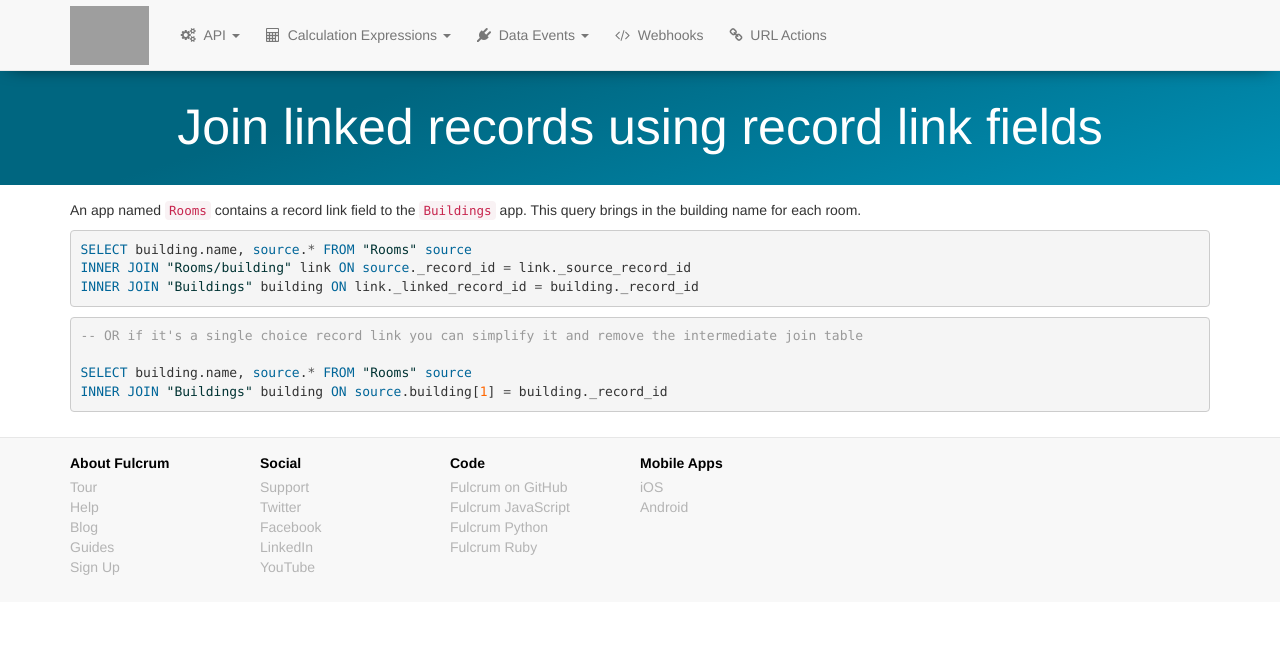
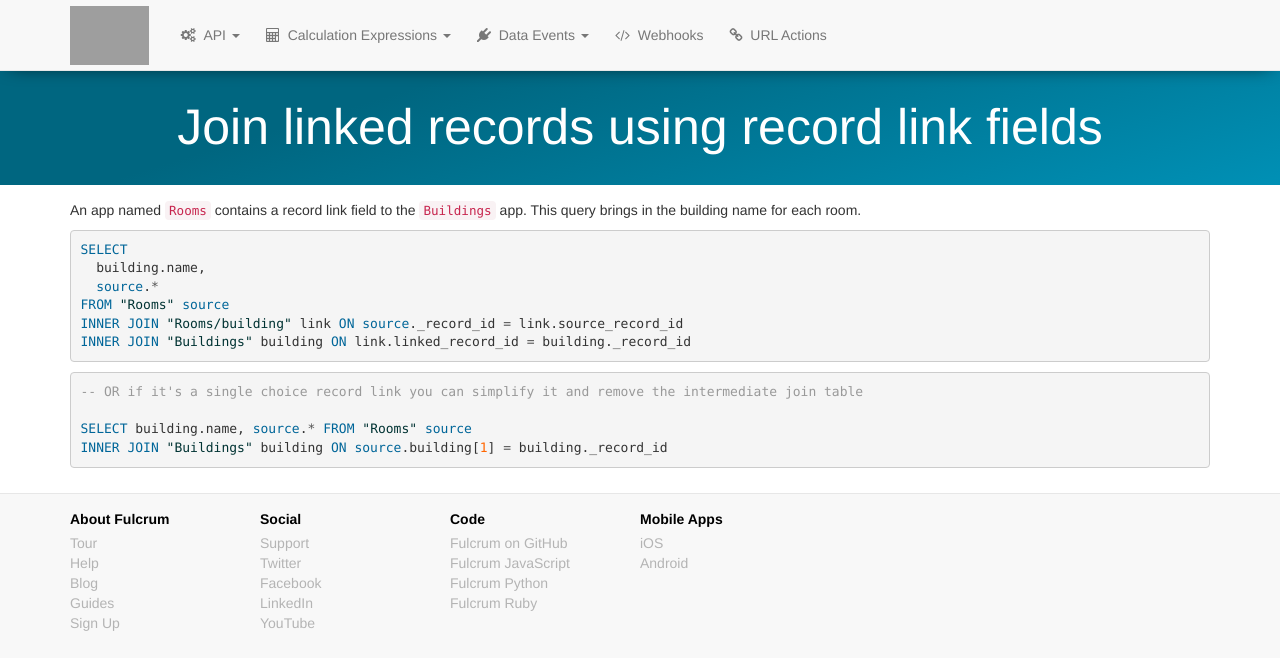
Before and after one commit to rylincoln/developer.fulcrumapp.com, a Jekyll site: the page built from _query-api-examples/join-using-record-link.md, in a window 1280 px wide. Shown: the top 670 px of the page. Built offline with Jekyll 4.4.1, drawn with Linux system fonts in a browser that asks for light colours; nearby versions of some CDN libraries; grey boxes are pictures that could not be loaded.

````diff
--- a/_query-api-examples/join-using-record-link.md
+++ b/_query-api-examples/join-using-record-link.md
@@ -9,9 +9,12 @@ tags:
 An app named `Rooms` contains a record link field to the `Buildings` app. This query brings in the building name for each room.
 
 ```sql
-SELECT building.name, source.* FROM "Rooms" source
-INNER JOIN "Rooms/building" link ON source._record_id = link._source_record_id
-INNER JOIN "Buildings" building ON link._linked_record_id = building._record_id
+SELECT
+  building.name,
+  source.*
+FROM "Rooms" source
+INNER JOIN "Rooms/building" link ON source._record_id = link.source_record_id
+INNER JOIN "Buildings" building ON link.linked_record_id = building._record_id
 ```
 
 ```sql
````
